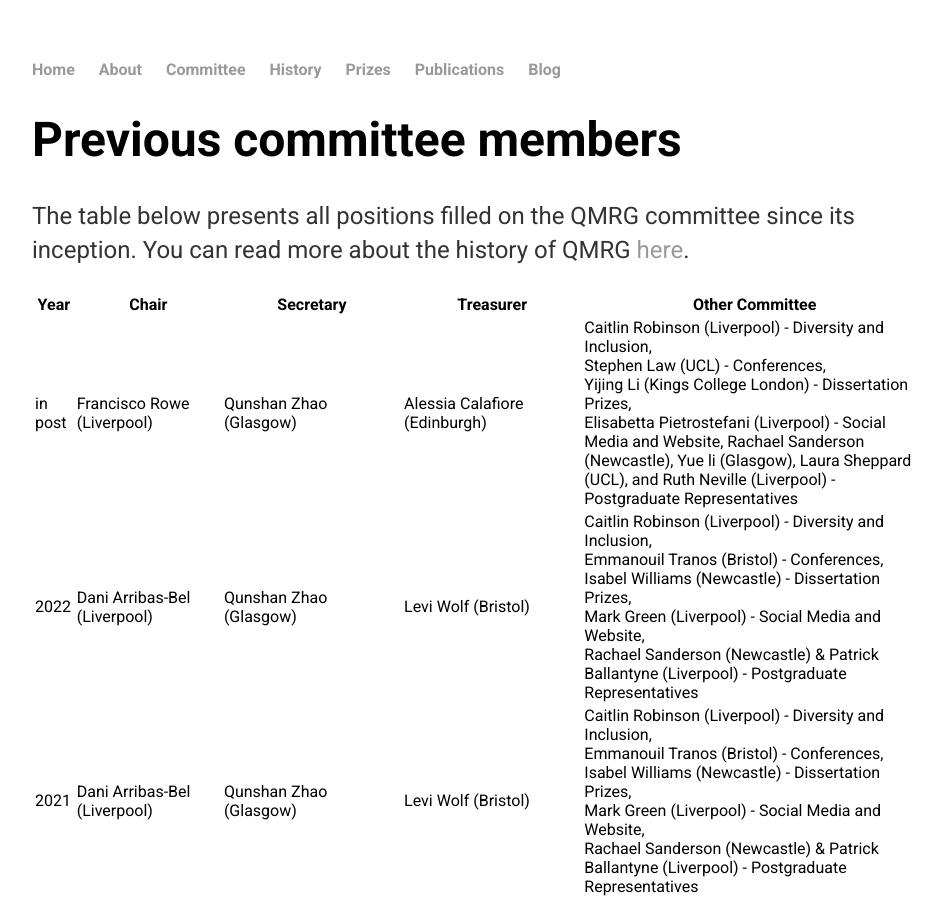
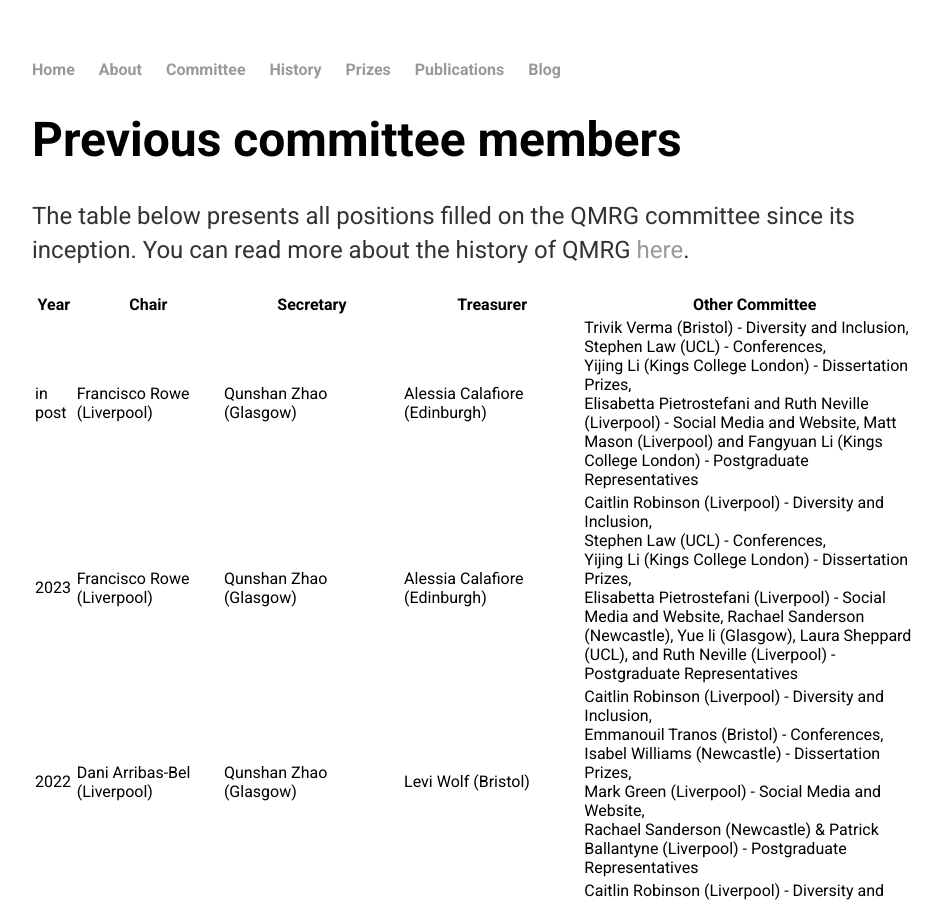
Before and after one commit to qmrg/qmrg.github.io, a Jekyll site: the page built from past_committee.md, in a window 1280 px wide and 900 px high. Shown: the whole window, without its empty margins (160-1102 px from the left). Built offline with Jekyll 4.4.1, drawn with Linux system fonts in a browser that asks for light colours.

Commit message:
Update past_committee.md

```diff
--- a/past_committee.md
+++ b/past_committee.md
@@ -9,7 +9,8 @@
 
 | Year    | Chair                                           | Secretary                                      | Treasurer                                         | Other Committee                                                                                                                                                                                                                                                                                                   |
 | ------- | ----------------------------------------------- | ---------------------------------------------- | ------------------------------------------------- | ----------------------------------------------------------------------------------------------------------------------------------------------------------------------------------------------------------------------------------------------------------------------------------------------------------------- |
-| in post | Francisco Rowe (Liverpool)                    | Qunshan Zhao (Glasgow)                         | Alessia Calafiore (Edinburgh)                               | Caitlin Robinson (Liverpool) - Diversity and Inclusion,<br>Stephen Law (UCL) - Conferences,<br>Yijing Li (Kings College London) - Dissertation Prizes,<br>Elisabetta Pietrostefani (Liverpool) - Social Media and Website, Rachael Sanderson (Newcastle), Yue li (Glasgow), Laura Sheppard (UCL), and Ruth Neville (Liverpool) - Postgraduate Representatives |
+| in post | Francisco Rowe (Liverpool)                    | Qunshan Zhao (Glasgow)                         | Alessia Calafiore (Edinburgh)                               | Trivik Verma (Bristol) - Diversity and Inclusion,<br>Stephen Law (UCL) - Conferences,<br>Yijing Li (Kings College London) - Dissertation Prizes,<br>Elisabetta Pietrostefani and Ruth Neville (Liverpool) - Social Media and Website, Matt Mason (Liverpool) and Fangyuan Li (Kings College London) - Postgraduate Representatives |
+| 2023 | Francisco Rowe (Liverpool)                    | Qunshan Zhao (Glasgow)                         | Alessia Calafiore (Edinburgh)                               | Caitlin Robinson (Liverpool) - Diversity and Inclusion,<br>Stephen Law (UCL) - Conferences,<br>Yijing Li (Kings College London) - Dissertation Prizes,<br>Elisabetta Pietrostefani (Liverpool) - Social Media and Website, Rachael Sanderson (Newcastle), Yue li (Glasgow), Laura Sheppard (UCL), and Ruth Neville (Liverpool) - Postgraduate Representatives |
 | 2022 | Dani Arribas-Bel (Liverpool)                    | Qunshan Zhao (Glasgow)                         | Levi Wolf (Bristol)                               | Caitlin Robinson (Liverpool) - Diversity and Inclusion,<br>Emmanouil Tranos (Bristol) - Conferences,<br>Isabel Williams (Newcastle) - Dissertation Prizes,<br>Mark Green (Liverpool) - Social Media and Website,<br>Rachael Sanderson (Newcastle) & Patrick Ballantyne (Liverpool) - Postgraduate Representatives |
 | 2021    | Dani Arribas-Bel (Liverpool)                    | Qunshan Zhao (Glasgow)                         | Levi Wolf (Bristol)                               | Caitlin Robinson (Liverpool) - Diversity and Inclusion,<br>Emmanouil Tranos (Bristol) - Conferences,<br>Isabel Williams (Newcastle) - Dissertation Prizes,<br>Mark Green (Liverpool) - Social Media and Website,<br>Rachael Sanderson (Newcastle) & Patrick Ballantyne (Liverpool) - Postgraduate Representatives |
 | 2020    | Dani Arribas-Bel (Liverpool)                    | Alistair Geddes (Dundee)                       | Levi Wolf (Bristol)                               | Caitlin Robinson (Liverpool) - Diversity and Inclusion,<br>Emmanouil Tranos (Bristol) - Conferences,<br>Mark Green (Liverpool) - Social Media and Website,<br>Rachael Sanderson (Newcastle) & Patrick Ballantyne (Liverpool) - Postgraduate Representatives                                                       |
```
